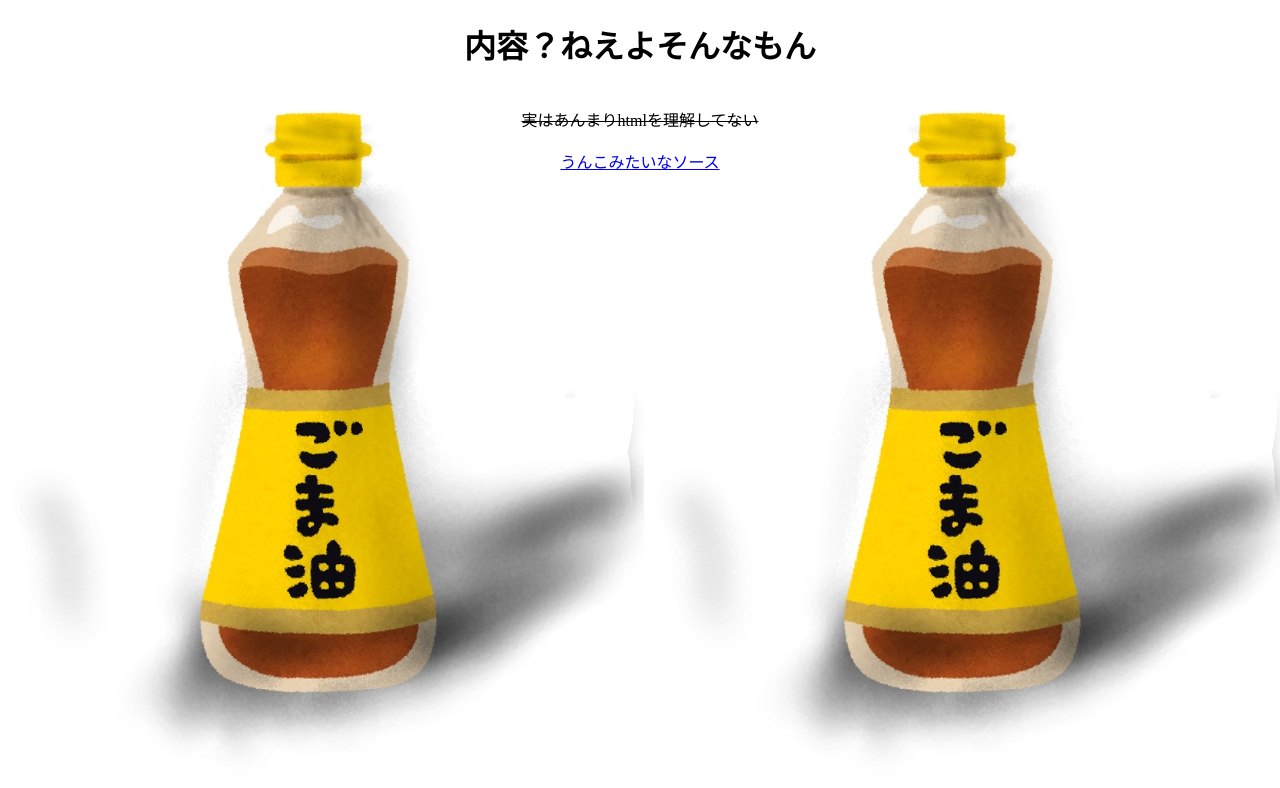
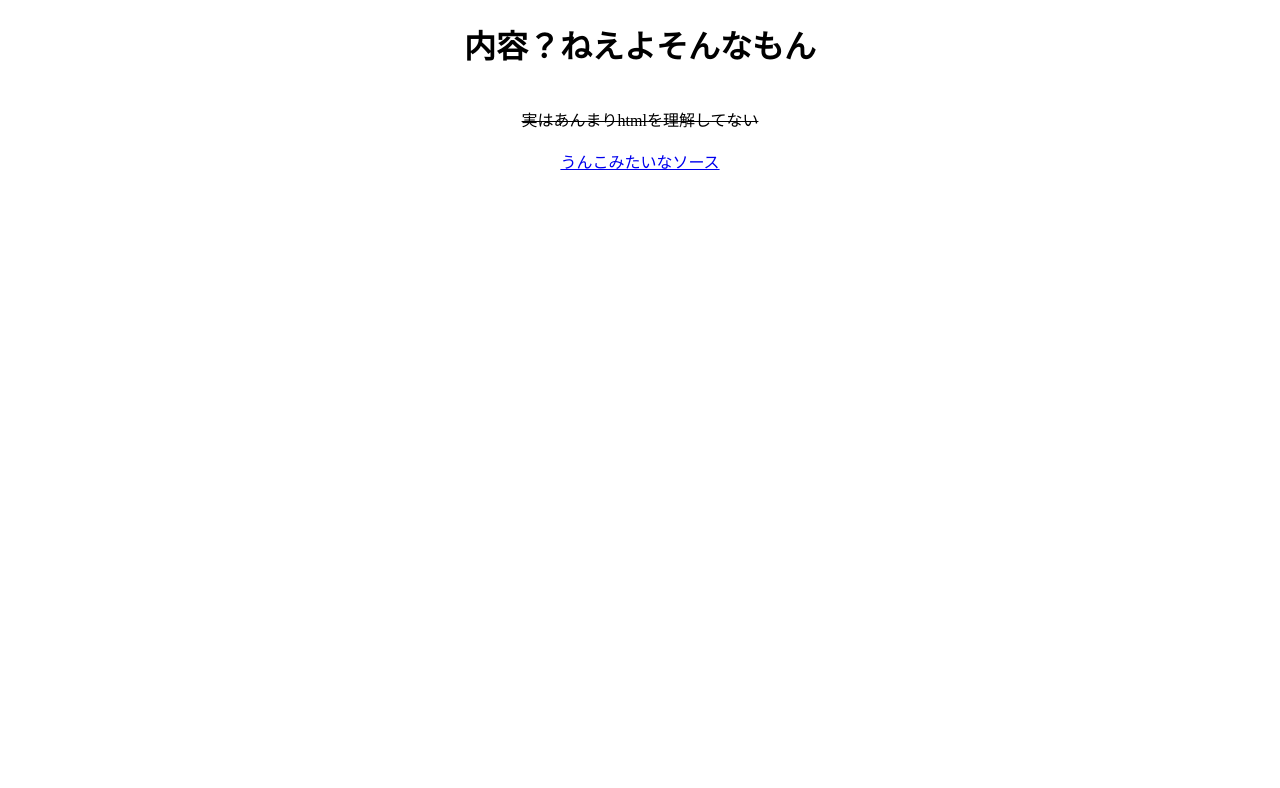
Before and after one commit to sesameoil/github-pages, a plain HTML site: page index.html in a window 1280 px wide. Drawn offline with Linux system fonts and the light colour scheme.

Commit message:
Revert "Revert "fix""
This reverts commit 9741a450cba64e1e0813f16f8593e53fed315838.

```diff
--- a/index.html
+++ b/index.html
@@ -3,7 +3,7 @@
 <head>
     <title>ごま油のページ</title>
 </head>
-<body background="sesameoil.jpg">
+<body>
 <h1><center>内容？ねえよそんなもん</center></h1><br>
 <s><center>実はあんまりhtmlを理解してない</center></s><br>
 <center><a href="https://github.com/sesameoil/sesameoil.github.io" target="blank">
```
